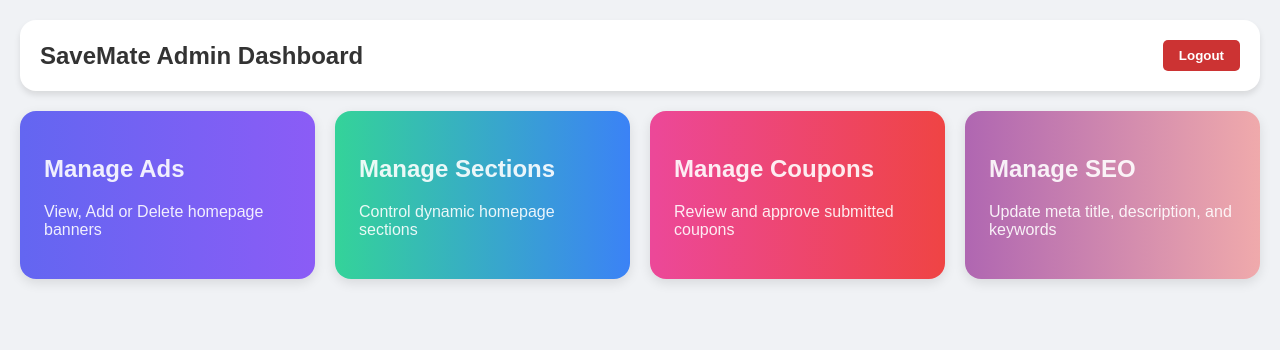
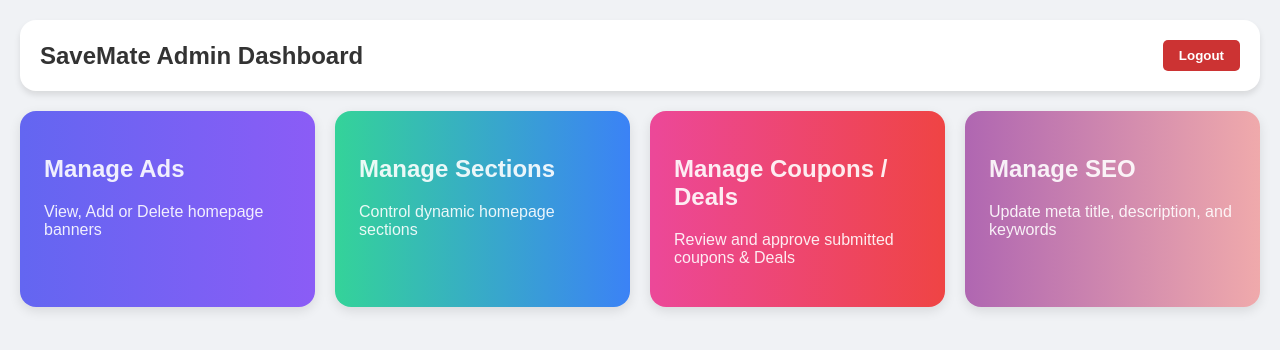
Before and after one commit to RudraPrasadMallik/SaveMate-Admin, a React (Create React App) app: page /admin/home in a window 1280 px wide. Shown: the top 350 px of the page. Built offline with nearby package versions, Linux system fonts and the light colour scheme; sample sign-in values are in the browser's storage.

Commit message:
Deals functionality added ui issues has been fixed

```diff
--- a/src/admin/components/AdminHome.jsx
+++ b/src/admin/components/AdminHome.jsx
@@ -32,8 +32,8 @@
         </div>
 
         <div className="admin-card red" onClick={() => navigate("/admin/coupons")}>
-          <h2>Manage Coupons</h2>
-          <p>Review and approve submitted coupons</p>
+          <h2>Manage Coupons / Deals</h2>
+          <p>Review and approve submitted coupons & Deals</p>
         </div>
 
         <div className="admin-card purple" onClick={() => navigate("/admin/seo")}>
--- a/src/api/AdminApi.js
+++ b/src/api/AdminApi.js
@@ -3,8 +3,8 @@
 class AdminApi {
   constructor() {
     this.api = axios.create({
-      baseURL:"https://savemate.onrender.com",
-      //"http://localhost:8081,"
+      baseURL:"http://localhost:8081",
+      // "https://savemate.onrender.com",
 
       withCredentials: true,
     });
```
